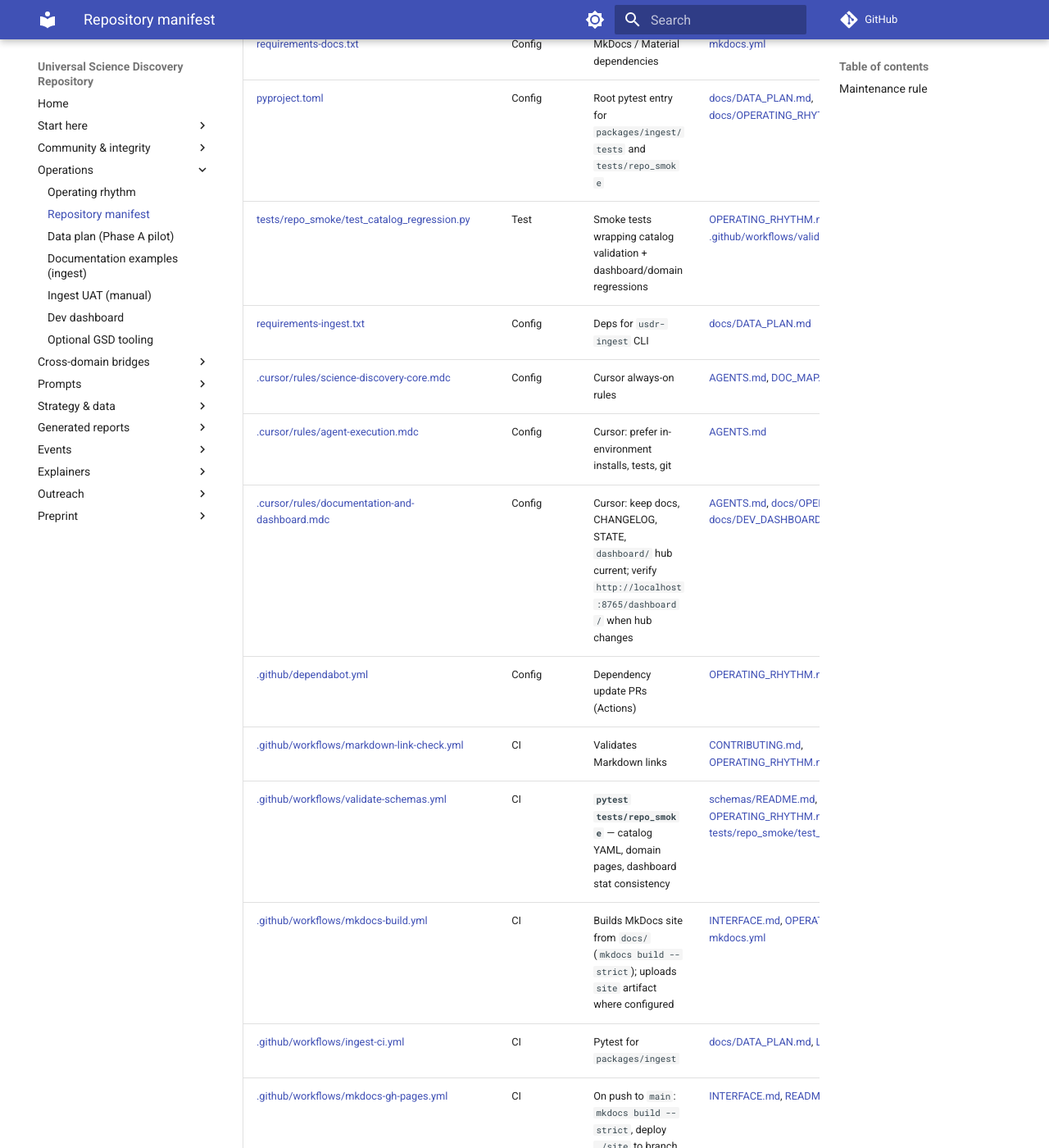
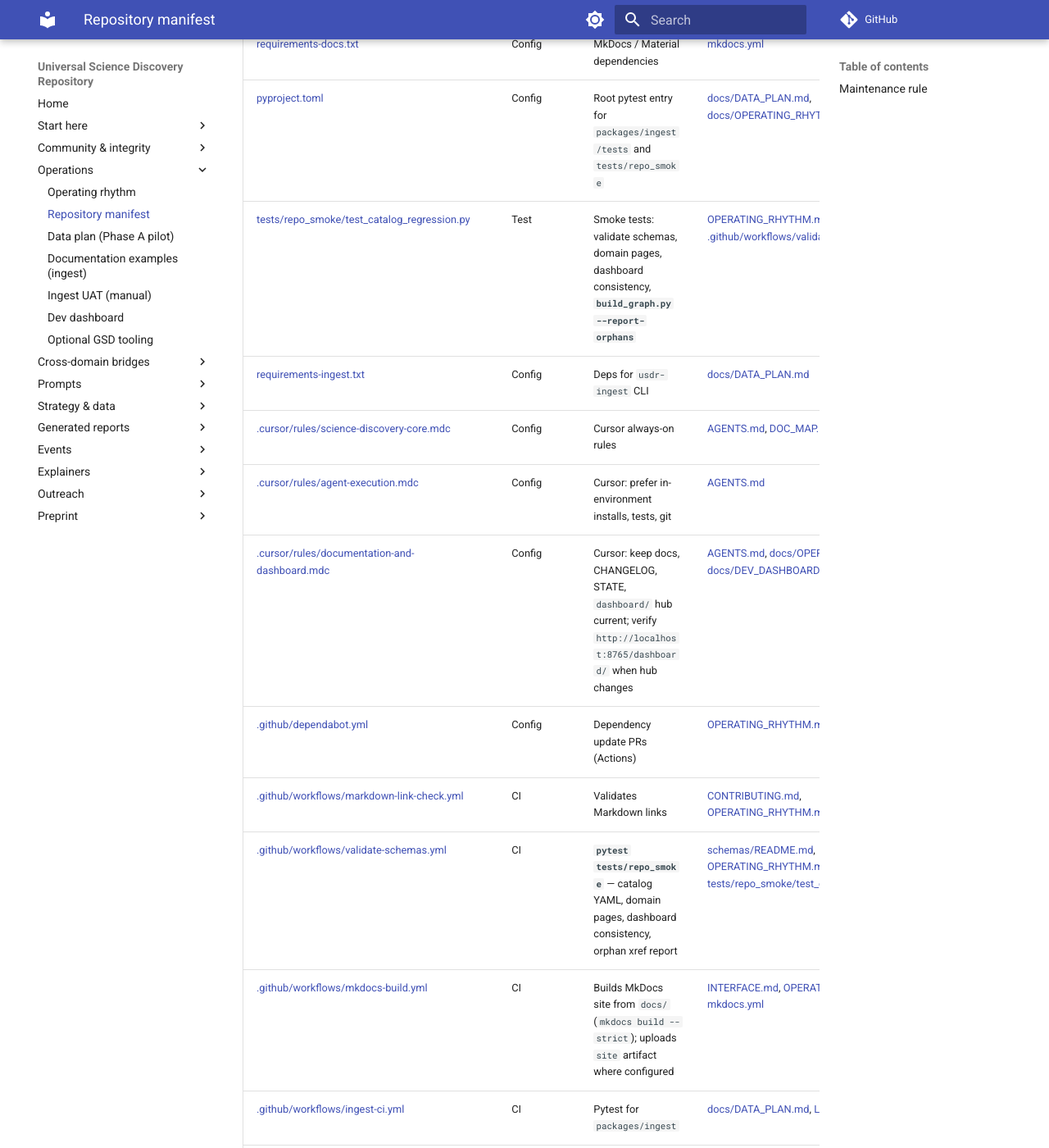
Before and after one commit to KR8ZYSHO3/Universal-Science-Discovery, an MkDocs documentation site: the page built from docs/REPOSITORY_MANIFEST.md, in a window 1280 px wide and 1400 px high, scrolled down 1109 px. Shown: the whole window at 82% size. Built offline with MkDocs 1.6.1 and Material for MkDocs 9.7.7, drawn with Linux system fonts in a browser that asks for light colours; comment, search, counter and statistics services are not loaded.

Commit message:
fix(hub): Discovery Engines drop static unknown counts; test orphan report
Co-authored-by: Cursor <cursoragent@cursor.com>

```diff
--- a/docs/REPOSITORY_MANIFEST.md
+++ b/docs/REPOSITORY_MANIFEST.md
@@ -17,14 +17,14 @@ Exhaustive index of **tracked** paths (excluding `.git`), what each is for, and
 | [mkdocs.yml](../mkdocs.yml) | Config | MkDocs Material site (sources under `docs/`) | [INTERFACE.md](../INTERFACE.md), [OPERATING_RHYTHM.md](OPERATING_RHYTHM.md), [README.md](../README.md) |
 | [requirements-docs.txt](../requirements-docs.txt) | Config | MkDocs / Material dependencies | [mkdocs.yml](../mkdocs.yml) |
 | [pyproject.toml](../pyproject.toml) | Config | Root pytest entry for `packages/ingest/tests` and `tests/repo_smoke` | [docs/DATA_PLAN.md](DATA_PLAN.md), [docs/OPERATING_RHYTHM.md](OPERATING_RHYTHM.md) |
-| [tests/repo_smoke/test_catalog_regression.py](../tests/repo_smoke/test_catalog_regression.py) | Test | Smoke tests wrapping catalog validation + dashboard/domain regressions | [OPERATING_RHYTHM.md](OPERATING_RHYTHM.md), [.github/workflows/validate-schemas.yml](../.github/workflows/validate-schemas.yml) |
+| [tests/repo_smoke/test_catalog_regression.py](../tests/repo_smoke/test_catalog_regression.py) | Test | Smoke tests: validate schemas, domain pages, dashboard consistency, **`build_graph.py --report-orphans`** | [OPERATING_RHYTHM.md](OPERATING_RHYTHM.md), [.github/workflows/validate-schemas.yml](../.github/workflows/validate-schemas.yml) |
 | [requirements-ingest.txt](../requirements-ingest.txt) | Config | Deps for `usdr-ingest` CLI | [docs/DATA_PLAN.md](DATA_PLAN.md) |
 | [.cursor/rules/science-discovery-core.mdc](../.cursor/rules/science-discovery-core.mdc) | Config | Cursor always-on rules | [AGENTS.md](../AGENTS.md), [DOC_MAP.md](DOC_MAP.md) |
 | [.cursor/rules/agent-execution.mdc](../.cursor/rules/agent-execution.mdc) | Config | Cursor: prefer in-environment installs, tests, git | [AGENTS.md](../AGENTS.md) |
 | [.cursor/rules/documentation-and-dashboard.mdc](../.cursor/rules/documentation-and-dashboard.mdc) | Config | Cursor: keep docs, CHANGELOG, STATE, `dashboard/` hub current; verify `http://localhost:8765/dashboard/` when hub changes | [AGENTS.md](../AGENTS.md), [docs/OPERATING_RHYTHM.md](OPERATING_RHYTHM.md), [docs/DEV_DASHBOARD.md](DEV_DASHBOARD.md) |
 | [.github/dependabot.yml](../.github/dependabot.yml) | Config | Dependency update PRs (Actions) | [OPERATING_RHYTHM.md](OPERATING_RHYTHM.md) |
 | [.github/workflows/markdown-link-check.yml](../.github/workflows/markdown-link-check.yml) | CI | Validates Markdown links | [CONTRIBUTING.md](../CONTRIBUTING.md), [OPERATING_RHYTHM.md](OPERATING_RHYTHM.md) |
-| [.github/workflows/validate-schemas.yml](../.github/workflows/validate-schemas.yml) | CI | **`pytest tests/repo_smoke`** — catalog YAML, domain pages, dashboard stat consistency | [schemas/README.md](../schemas/README.md), [OPERATING_RHYTHM.md](OPERATING_RHYTHM.md), [tests/repo_smoke/test_catalog_regression.py](../tests/repo_smoke/test_catalog_regression.py) |
+| [.github/workflows/validate-schemas.yml](../.github/workflows/validate-schemas.yml) | CI | **`pytest tests/repo_smoke`** — catalog YAML, domain pages, dashboard consistency, orphan xref report | [schemas/README.md](../schemas/README.md), [OPERATING_RHYTHM.md](OPERATING_RHYTHM.md), [tests/repo_smoke/test_catalog_regression.py](../tests/repo_smoke/test_catalog_regression.py) |
 | [.github/workflows/mkdocs-build.yml](../.github/workflows/mkdocs-build.yml) | CI | Builds MkDocs site from `docs/` (`mkdocs build --strict`); uploads `site` artifact where configured | [INTERFACE.md](../INTERFACE.md), [OPERATING_RHYTHM.md](OPERATING_RHYTHM.md), [mkdocs.yml](../mkdocs.yml) |
 | [.github/workflows/ingest-ci.yml](../.github/workflows/ingest-ci.yml) | CI | Pytest for `packages/ingest` | [docs/DATA_PLAN.md](DATA_PLAN.md), [LEGAL.md](../LEGAL.md) |
 | [.github/workflows/mkdocs-gh-pages.yml](../.github/workflows/mkdocs-gh-pages.yml) | CI | On push to `main`: `mkdocs build --strict`, deploy `./site` to branch `gh-pages` (peaceiris/actions-gh-pages@v4). **Live:** `https://kr8zysho3.github.io/Universal-Science-Discovery/` after Pages source is `gh-pages` / root | [INTERFACE.md](../INTERFACE.md), [README.md](../README.md) |
```
Also changed, not shown: .planning/STATE.md (+2 -1 lines), CHANGELOG.md (+4 -1 lines), ROADMAP.md (+2 -2 lines), docs/DOC_MAP.md (+2 -2 lines), docs/OPERATING_RHYTHM.md (+1 -1 lines), scripts/README.md (+1 -1 lines), 3 other files.
